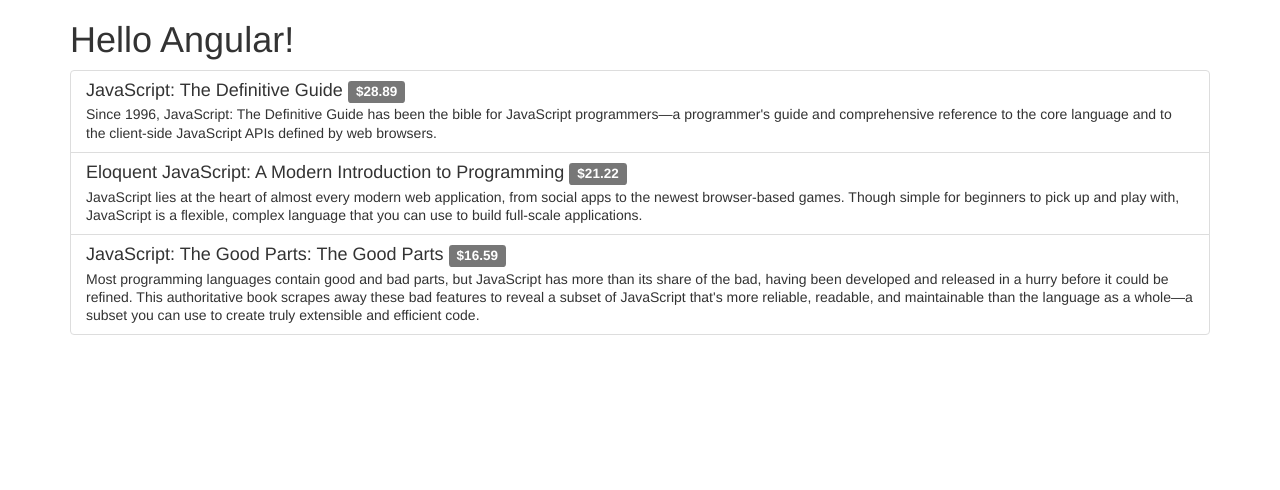
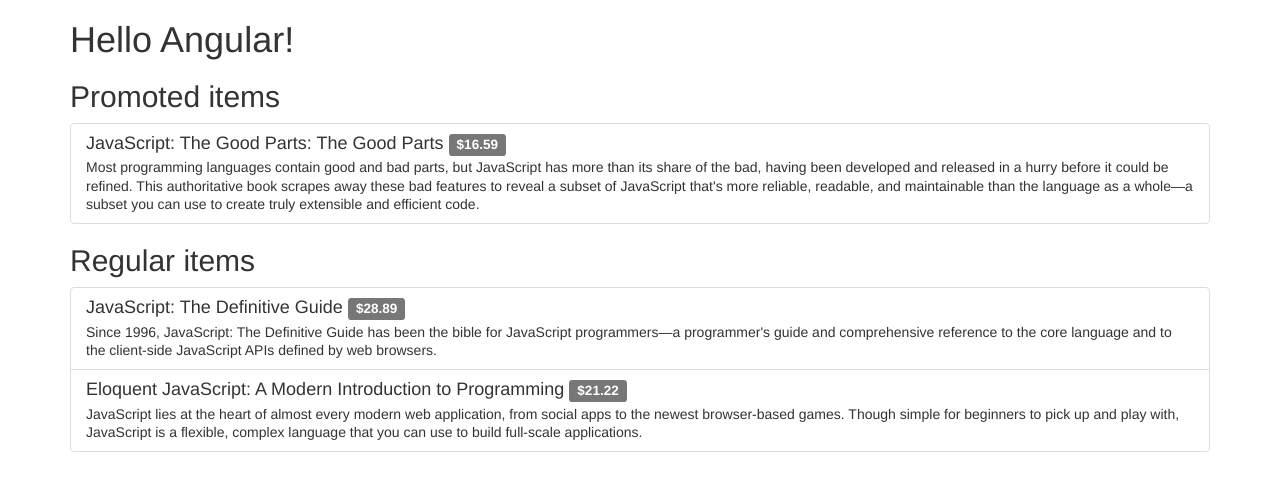
Before and after one commit to kucharskimaciej/dm-ng2-solutions, an Angular app: page / in a window 1280 px wide. Shown: the top 490 px of the page. Built offline with nearby package versions, Linux system fonts and the light colour scheme.

Commit message:
[AngularBasics3.4][additional] Above list of products display list of several promoted products.

```diff
--- a/src/app/app.component.html
+++ b/src/app/app.component.html
@@ -3,8 +3,22 @@
     {{title}}
   </h1>
 
+  <h2>Promoted items</h2>
   <div class="list-group">
-    <div class="list-group-item" *ngFor="let product of products">
+    <div class="list-group-item" *ngFor="let product of promotedProducts">
+      <h4 class="list-group-item-heading">
+        {{ product.name }}
+
+        <span class="label label-default">${{ product.price }}</span>
+      </h4>
+
+      <p class="list-group-item-text">{{ product.description }}</p>
+    </div>
+  </div>
+
+  <h2>Regular items</h2>
+  <div class="list-group">
+    <div class="list-group-item" *ngFor="let product of regularProducts">
       <h4 class="list-group-item-heading">
         {{ product.name }}
 
--- a/src/app/app.component.ts
+++ b/src/app/app.component.ts
@@ -1,4 +1,5 @@
 import { Component } from '@angular/core';
+import {IProduct} from "./models/product";
 
 @Component({
   selector: 'app-root',
@@ -8,7 +9,7 @@
 export class AppComponent {
   title = 'Hello Angular!';
 
-  products = [
+  private products: IProduct[] = [
     {
       name: "JavaScript: The Definitive Guide",
       description: `Since 1996, JavaScript: The Definitive Guide has been the bible for JavaScript programmers—a programmer's guide and comprehensive reference to the core language and to the client-side JavaScript APIs defined by web browsers.`,
@@ -22,7 +23,11 @@
     {
       name: "JavaScript: The Good Parts: The Good Parts",
       description: `Most programming languages contain good and bad parts, but JavaScript has more than its share of the bad, having been developed and released in a hurry before it could be refined. This authoritative book scrapes away these bad features to reveal a subset of JavaScript that's more reliable, readable, and maintainable than the language as a whole—a subset you can use to create truly extensible and efficient code.`,
-      price: 16.59
+      price: 16.59,
+      promoted: true
     }
   ];
+
+  promotedProducts: IProduct[] = this.products.filter(p => p.promoted);
+  regularProducts: IProduct[] = this.products.filter(p => !p.promoted);
 }
--- /dev/null
+++ b/src/app/models/product.ts
@@ -0,0 +1,6 @@
+export interface IProduct {
+  name: string;
+  description: string;
+  price: number;
+  promoted?: boolean;
+}
```
